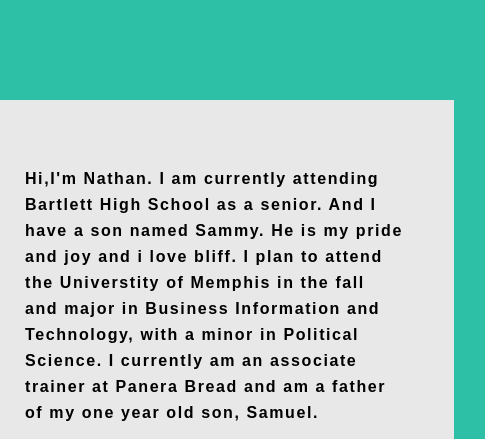
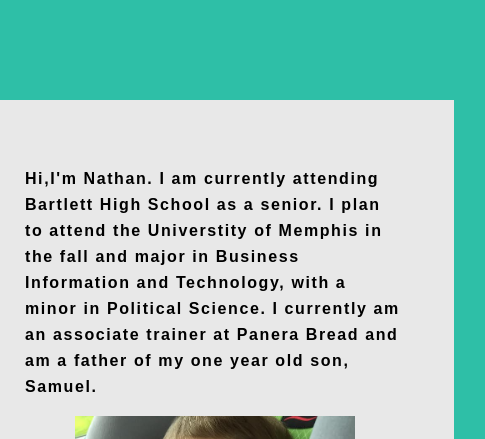
Before and after one commit to nathan-clements234/nathan-clements234.github.io, a plain HTML site: page index.html in a window 1280 px wide. Shown: the top 439 px of the page, 615-1100 px from the left. Drawn offline with Linux system fonts and the light colour scheme.

Commit message:
Update index.html

```diff
--- a/index.html
+++ b/index.html
@@ -18,7 +18,7 @@
 				<img src="img/harambe.jpg" style="width:350px;" />
 			</div>
 			<div id="bio-wrap">
-				<p style="text-align:left;">Hi,I'm Nathan. I am currently attending Bartlett High School as a senior. And I have a son named Sammy. He is my pride and joy and i love bliff. I plan to attend the Universtity of Memphis in the fall and major in Business Information and Technology, with a minor in Political Science. I currently am an associate trainer at Panera Bread and am a father of my one year old son, Samuel.</p>
+				<p style="text-align:left;">Hi,I'm Nathan. I am currently attending Bartlett High School as a senior. I plan to attend the Universtity of Memphis in the fall and major in Business Information and Technology, with a minor in Political Science. I currently am an associate trainer at Panera Bread and am a father of my one year old son, Samuel.</p>
 				<img src="img/sammy.jpg" style="width:280px;" />
 			</div>
 			<div class="clear"></div>
```
